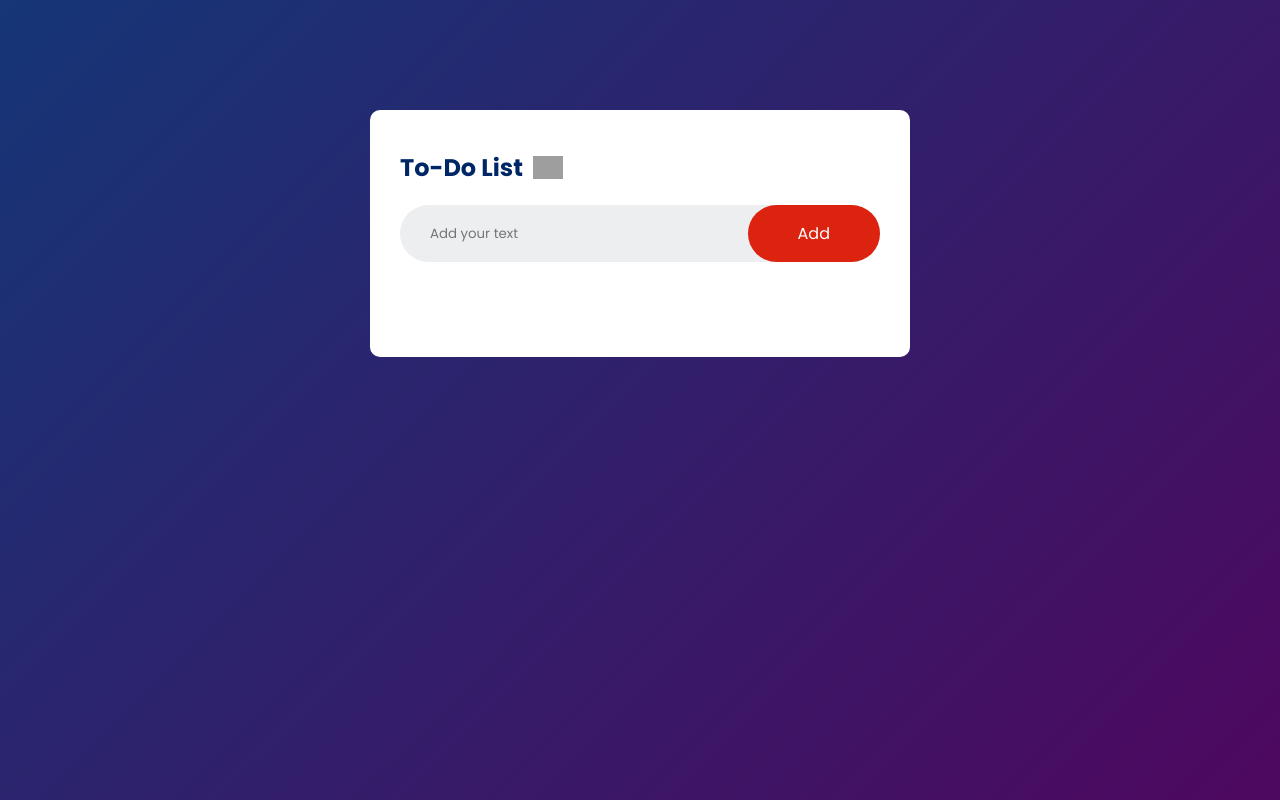
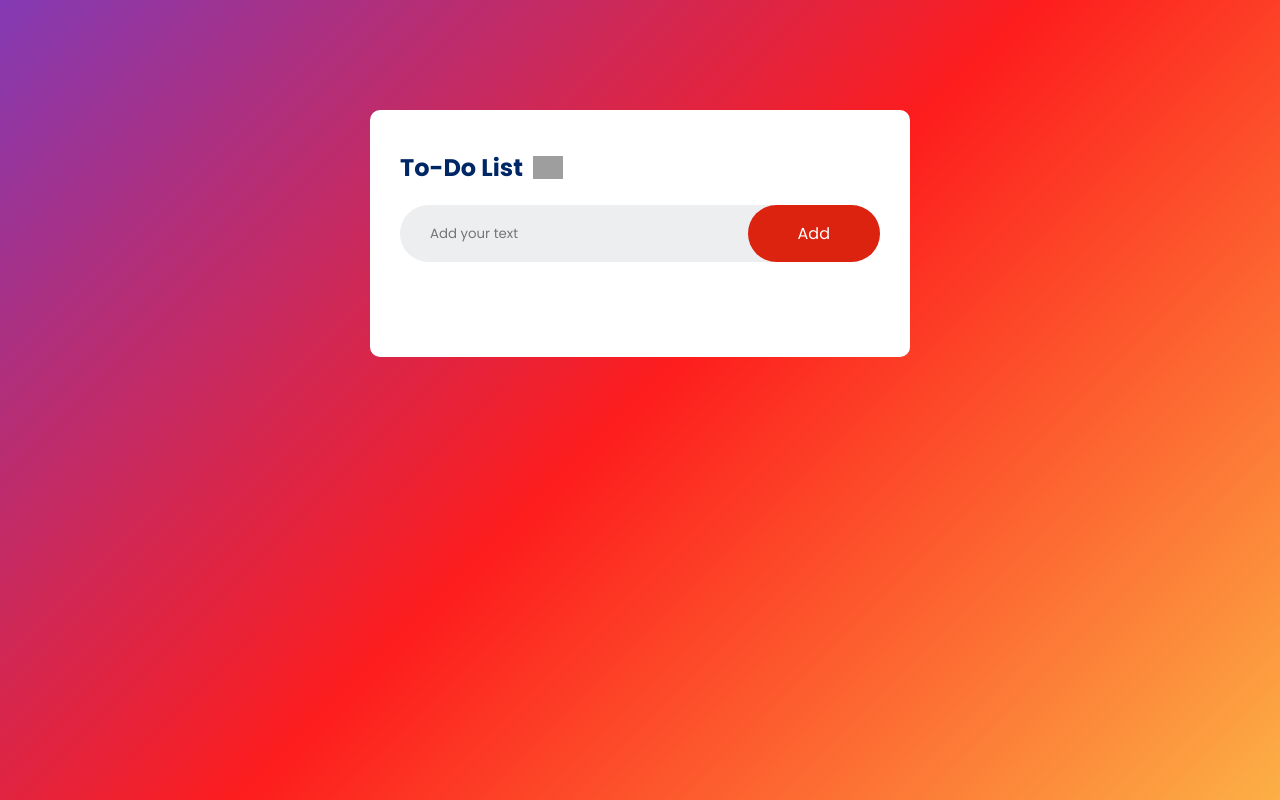
Before and after one commit to utsavg05/To-Do-App, a plain HTML site: page index.html in a window 1280 px wide. Drawn offline with Linux system fonts and the light colour scheme; grey boxes are pictures that could not be loaded.

Commit message:
Update style.css

```diff
--- a/style.css
+++ b/style.css
@@ -10,7 +10,8 @@
 .container{
     width: 100%;
     min-height: 100vh;
-    background: linear-gradient(135deg, #153677, #4e085f);
+/*     background: linear-gradient(135deg, #153677, #4e085f); */
+    background: linear-gradient(135deg, #833ab4, #fd1d1d,#fcb045);
     padding: 10px;
 }
 
```
